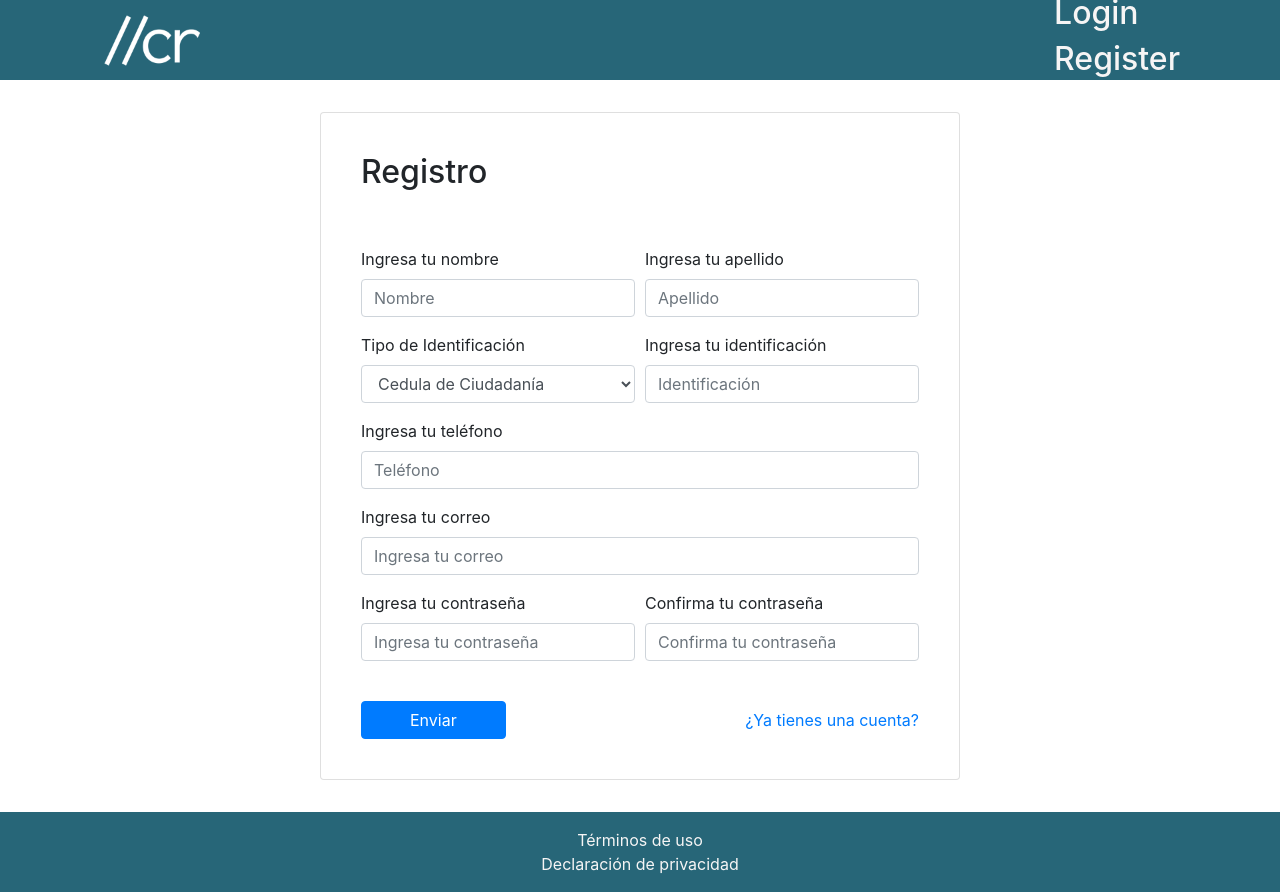
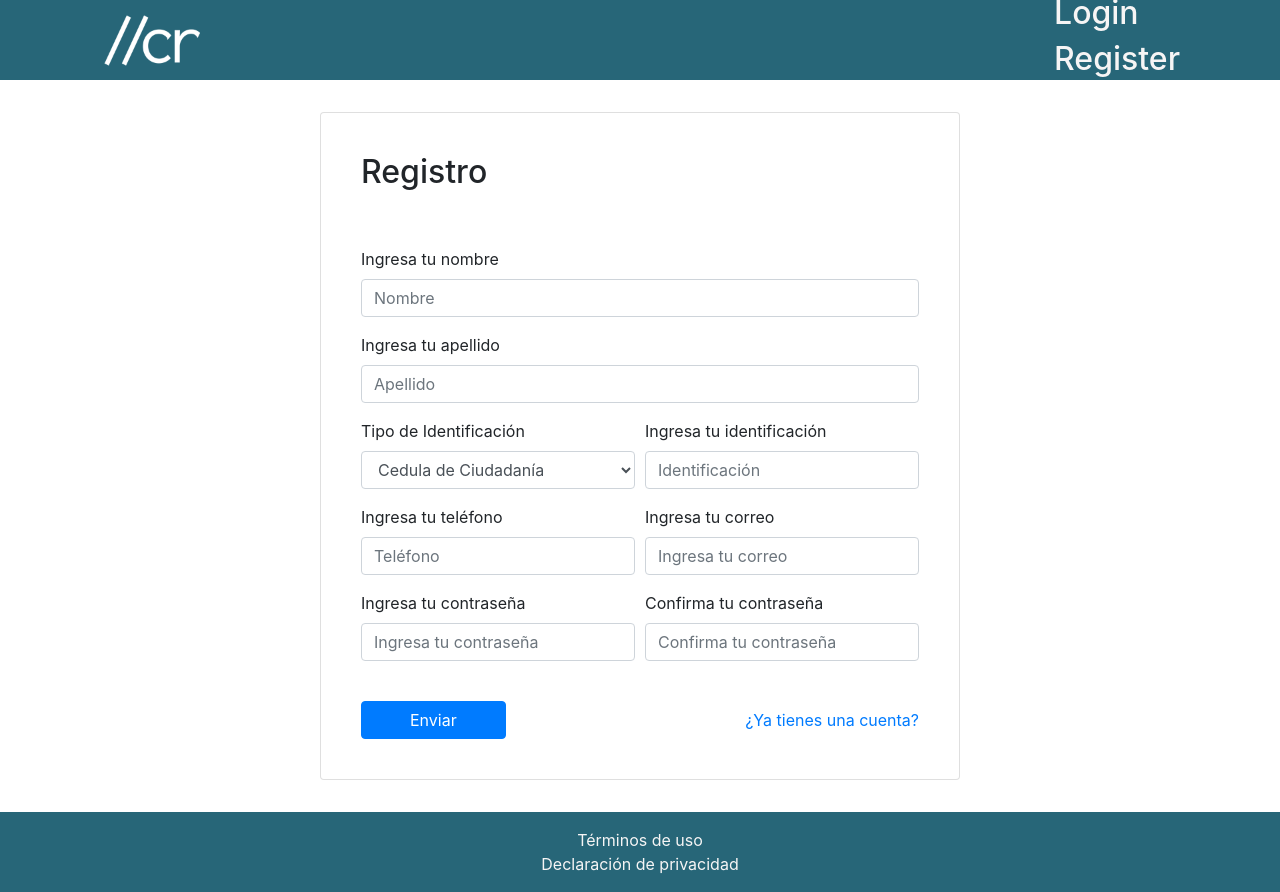
Before and after one commit to jzamora5/AIC_Front, a React (Create React App) app in the folder aic_frontend/: page /register in a window 1280 px wide. Built offline with nearby package versions, Linux system fonts and the light colour scheme.

Commit message:
Add react hook form dependency

```diff
--- a/aic_frontend/package.json
+++ b/aic_frontend/package.json
@@ -12,6 +12,7 @@
     "react": "^17.0.1",
     "react-bootstrap": "^1.4.3",
     "react-dom": "^17.0.1",
+    "react-hook-form": "^6.15.1",
     "react-redux": "^7.2.2",
     "react-router-dom": "^5.2.0",
     "react-scripts": "4.0.1",
--- a/aic_frontend/src/containers/Register.jsx
+++ b/aic_frontend/src/containers/Register.jsx
@@ -33,7 +33,7 @@ const Register = (props) => {
           <form className="m-3" onSubmit={handleSubmit}>
             <h2 className="pb-5">Registro</h2>
             <div className="form-row">
-              <div className="form-group col-12 col-md-6">
+              <div className="form-group col-12">
                 <label htmlFor="inputNombre">Ingresa tu nombre</label>
                 <input
                   type="text"
@@ -43,7 +43,9 @@ const Register = (props) => {
                   name="nombre"
                 />
               </div>
-              <div className="form-group col-12 col-md-6">
+            </div>
+            <div className="form-row">
+              <div className="form-group col-12">
                 <label htmlFor="inputApellido">Ingresa tu apellido</label>
                 <input
                   type="text"
@@ -81,7 +83,7 @@ const Register = (props) => {
               </div>
             </div>
             <div className="form-row">
-              <div className="form-group col-12 col-md-12">
+              <div className="form-group col-12 col-md-6">
                 <label htmlFor="inputTelefono">Ingresa tu teléfono</label>
                 <input
                   type="text"
@@ -91,9 +93,7 @@ const Register = (props) => {
                   name="telefono"
                 />
               </div>
-            </div>
-            <div className="form-row">
-              <div className="form-group col-12 col-md-12">
+              <div className="form-group col-12 col-md-6">
                 <label htmlFor="emailInput">Ingresa tu correo</label>
                 <input
                   type="email"
```
Also changed, not shown: 2 other files (tests, documents, lock files or other folders).
